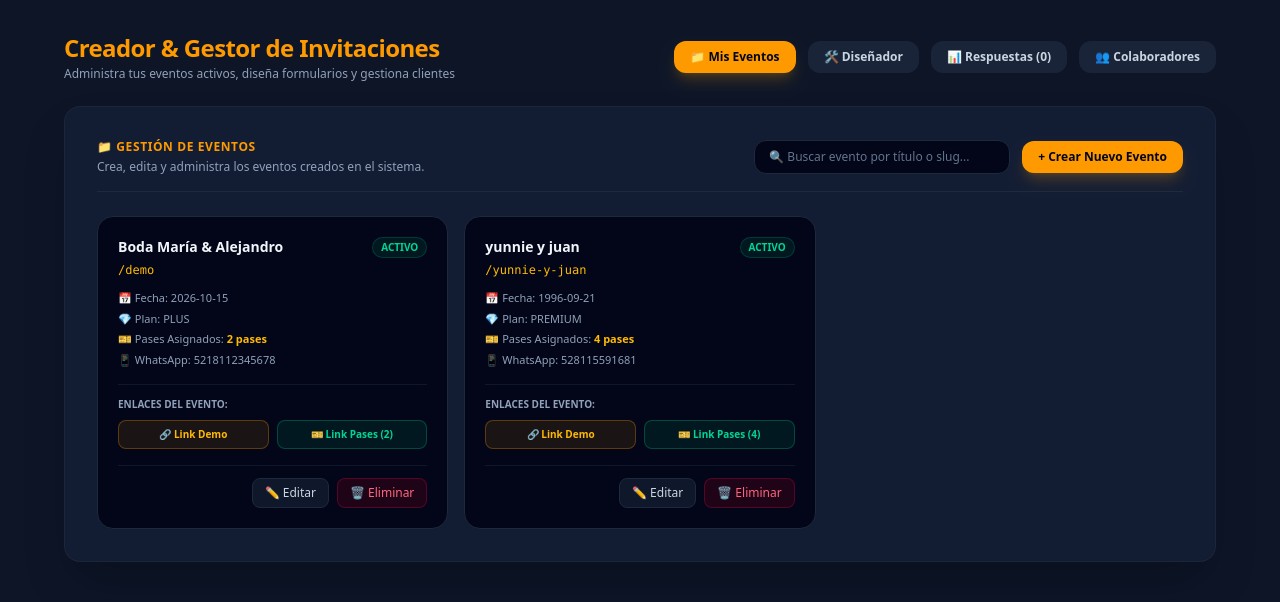
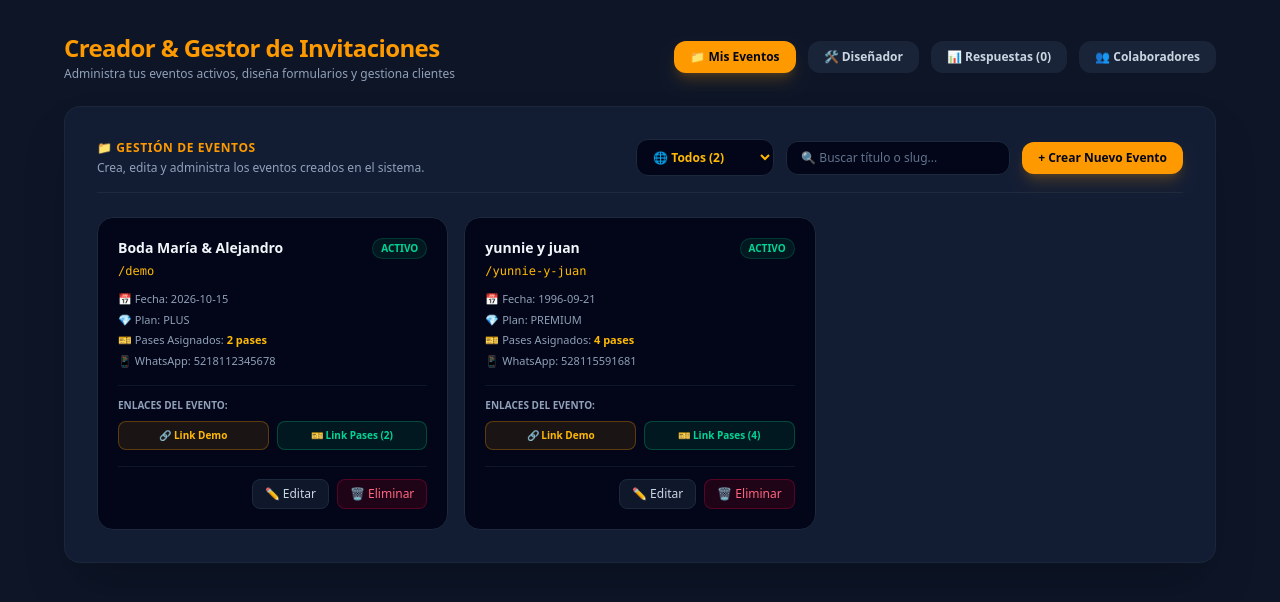
Before and after one commit to juancbtis258/invitation-engine, a Next.js app: page /admin in a window 1280 px wide. Shown: the top 602 px of the page. Built offline with nearby package versions, Linux system fonts and the light colour scheme.

Commit message:
Feat: Filtro por estado activo/inactivo y exportador CSV enriquecido con BOM

```diff
--- a/app/admin/page.tsx
+++ b/app/admin/page.tsx
@@ -79,8 +79,11 @@ export default function AdminDashboardPage() {
   // Estado para alertas de copia de enlaces
   const [copiadoTipo, setCopiadoTipo] = useState<string | null>(null);
 
-  // // NUEVO: Estado para el filtro/búsqueda de eventos
+  // Estado para la búsqueda por texto
   const [busquedaEvento, setBusquedaEvento] = useState("");
+
+  // // NUEVO: Estado para filtrar eventos por estado (todos, activos, inactivos)
+  const [filtroEstado, setFiltroEstado] = useState<"todos" | "activos" | "inactivos">("todos");
 
   // Lista de eventos creados
   const [eventos, setEventos] = useState<EventItem[]>([
@@ -155,14 +158,18 @@ export default function AdminDashboardPage() {
   // Obtiene el objeto del evento seleccionado actualmente
   const eventoActual = eventos.find((e) => e.id === eventoSeleccionadoId) || eventos[0];
 
-  // // NUEVO: Filtra los eventos según el texto ingresado en la búsqueda
-  const eventosFiltrados = eventos.filter(
-    (ev) =>
+  // // NUEVO: Filtra eventos combinando texto de búsqueda Y estado (activo/inactivo)
+  const eventosFiltrados = eventos.filter((ev) => {
+    const coincideTexto =
       ev.title.toLowerCase().includes(busquedaEvento.toLowerCase()) ||
-      ev.slug.toLowerCase().includes(busquedaEvento.toLowerCase())
-  );
+      ev.slug.toLowerCase().includes(busquedaEvento.toLowerCase());
 
-  // Carga las respuestas del evento desde el servidor cuando cambia el evento seleccionado
+    if (filtroEstado === "activos") return coincideTexto && ev.active;
+    if (filtroEstado === "inactivos") return coincideTexto && !ev.active;
+    return coincideTexto;
+  });
+
+  // Carga las respuestas del evento desde la API cuando cambia el evento seleccionado
   useEffect(() => {
     if (!eventoActual) return;
     fetch(`/api/form-config?event=${eventoActual.slug}`)
@@ -170,9 +177,14 @@ export default function AdminDashboardPage() {
       .then((data) => {
         if (data.data?.responses) {
           setRespuestas(data.data.responses);
+        } else {
+          setRespuestas([]);
         }
       })
-      .catch((err) => console.error(err));
+      .catch((err) => {
+        console.error("Error al cargar respuestas:", err);
+        setRespuestas([]);
+      });
   }, [eventoSeleccionadoId, eventoActual?.slug]);
 
   const handleTitleChange = (val: string) => {
@@ -271,30 +283,29 @@ export default function AdminDashboardPage() {
     setTimeout(() => setCopiadoTipo(null), 2500);
   };
 
-  // // NUEVO: Función para exportar las respuestas del evento actual a formato CSV (Excel)
+  // // NUEVO: Función para exportar las respuestas del evento actual a formato CSV (Compatible con Excel)
   const exportarRespuestasCSV = () => {
     if (!respuestas || respuestas.length === 0) return;
 
-    // Encabezados del archivo CSV
-    let csvContent = "data:text/csv;charset=utf-8,";
-    csvContent += "Nro,Invitado,Asistira,Respuestas Adicionales,Fecha Registro\n";
+    // Encabezados con formato BOM para correcta codificación de acentos en Excel
+    let csvContent = "\uFEFFNro,Invitado,Asistirá,Respuestas Personalizadas,Fecha de Registro\n";
 
-    // Mapeo de filas
     respuestas.forEach((r, idx) => {
       const num = idx + 1;
       const nombre = `"${(r.name || "Anónimo").replace(/"/g, '""')}"`;
-      const asistira = r.attending ? "SI" : "NO";
+      const asistira = r.attending ? "SÍ" : "NO";
       const custom = `"${JSON.stringify(r.customAnswers || {}).replace(/"/g, '""')}"`;
       const fecha = r.createdAt ? `"${new Date(r.createdAt).toLocaleString()}"` : '""';
 
       csvContent += `${num},${nombre},${asistira},${custom},${fecha}\n`;
     });
 
-    // Descarga automática en el navegador
-    const encodedUri = encodeURI(csvContent);
+    // Crear un blob y desencadenar descarga directa
+    const blob = new Blob([csvContent], { type: "text/csv;charset=utf-8;" });
+    const url = URL.createObjectURL(blob);
     const link = document.createElement("a");
-    link.setAttribute("href", encodedUri);
-    link.setAttribute("download", `Respuestas_${eventoActual.slug}.csv`);
+    link.setAttribute("href", url);
+    link.setAttribute("download", `Respuestas_${eventoActual.slug}_${new Date().toISOString().slice(0,10)}.csv`);
     document.body.appendChild(link);
     link.click();
     document.body.removeChild(link);
@@ -469,15 +480,31 @@ export default function AdminDashboardPage() {
                 </p>
               </div>
 
-              {/* // NUEVO: BUSCADOR DE EVENTOS Y BOTÓN DE CREAR */}
+              {/* FILTRO POR ESTADO + BUSCADOR + CREAR NUEVO */}
               <div className="flex flex-col sm:flex-row items-stretch sm:items-center gap-3 w-full md:w-auto">
+                {/* // NUEVO: Selector de Filtro por Estado */}
+                <select
+                  value={filtroEstado}
+                  onChange={(e) => setFiltroEstado(e.target.value as any)}
+                  className="bg-slate-950 border border-slate-800 text-xs text-amber-400 font-bold rounded-xl px-3 py-2 focus:outline-none focus:border-amber-500"
+                >
+                  <option value="todos">🌐 Todos ({eventos.length})</option>
+                  <option value="activos">
+                    🟢 Activos ({eventos.filter((e) => e.active).length})
+                  </option>
+                  <option value="inactivos">
+                    🔴 Inactivos ({eventos.filter((e) => !e.active).length})
+                  </option>
+                </select>
+
+                {/* Buscador en Vivo */}
                 <div className="relative">
                   <input
                     type="text"
-                    placeholder="🔍 Buscar evento por título o slug..."
+                    placeholder="🔍 Buscar título o slug..."
                     value={busquedaEvento}
                     onChange={(e) => setBusquedaEvento(e.target.value)}
-                    className="w-full sm:w-64 bg-slate-950 border border-slate-800 text-xs text-slate-200 placeholder-slate-500 rounded-xl px-3.5 py-2 focus:outline-none focus:border-amber-500"
+                    className="w-full sm:w-56 bg-slate-950 border border-slate-800 text-xs text-slate-200 placeholder-slate-500 rounded-xl px-3.5 py-2 focus:outline-none focus:border-amber-500"
                   />
                   {busquedaEvento && (
                     <button
@@ -502,9 +529,7 @@ export default function AdminDashboardPage() {
             {eventosFiltrados.length === 0 ? (
               <div className="text-center py-12 bg-slate-950/60 rounded-2xl border border-slate-800">
                 <p className="text-xs text-slate-500">
-                  {busquedaEvento
-                    ? `No se encontraron eventos con la búsqueda "${busquedaEvento}".`
-                    : "No hay eventos registrados."}
+                  No se encontraron eventos coincidentes.
                 </p>
               </div>
             ) : (
@@ -549,7 +574,6 @@ export default function AdminDashboardPage() {
                         </div>
 
                         <div className="grid grid-cols-2 gap-2">
-                          {/* BOTÓN LINK DEMO */}
                           <button
                             onClick={() => copiarLinkGeneral(ev.slug)}
                             className="text-[10px] font-bold text-amber-400 hover:text-amber-300 bg-amber-500/10 hover:bg-amber-500/20 border border-amber-500/30 px-2 py-1.5 rounded-lg transition-all cursor-pointer text-center truncate"
@@ -560,7 +584,6 @@ export default function AdminDashboardPage() {
                               : "🔗 Link Demo"}
                           </button>
 
-                          {/* BOTÓN LINK PASES */}
                           <button
                             onClick={() => copiarLinkPases(ev.slug, ev.pasesAsignados || 2)}
                             className="text-[10px] font-bold text-emerald-400 hover:text-emerald-300 bg-emerald-500/10 hover:bg-emerald-500/20 border border-emerald-500/30 px-2 py-1.5 rounded-lg transition-all cursor-pointer text-center truncate"
@@ -801,13 +824,14 @@ export default function AdminDashboardPage() {
                 </p>
               </div>
 
-              {/* // NUEVO: BOTÓN EXPORTAR CSV + SELECTOR DE EVENTO */}
+              {/* BOTÓN DE EXPORTACIÓN Y SELECTOR DE EVENTO */}
               <div className="flex items-center gap-3 w-full sm:w-auto justify-end">
+                {/* // NUEVO: Botón Verde para Descargar Excel (CSV) */}
                 {respuestas.length > 0 && (
                   <button
                     onClick={exportarRespuestasCSV}
-                    className="bg-emerald-500/10 hover:bg-emerald-500/20 text-emerald-400 border border-emerald-500/30 text-xs font-bold px-3.5 py-2 rounded-xl transition-all cursor-pointer flex items-center gap-1.5"
-                    title="Exportar lista de respuestas a Excel"
+                    className="bg-emerald-500/10 hover:bg-emerald-500/20 text-emerald-400 border border-emerald-500/30 text-xs font-bold px-3.5 py-2 rounded-xl transition-all cursor-pointer flex items-center gap-1.5 shadow-md"
+                    title="Exportar reporte de respuestas a Excel"
                   >
                     <span>📥 Exportar Excel (CSV)</span>
                   </button>
```
